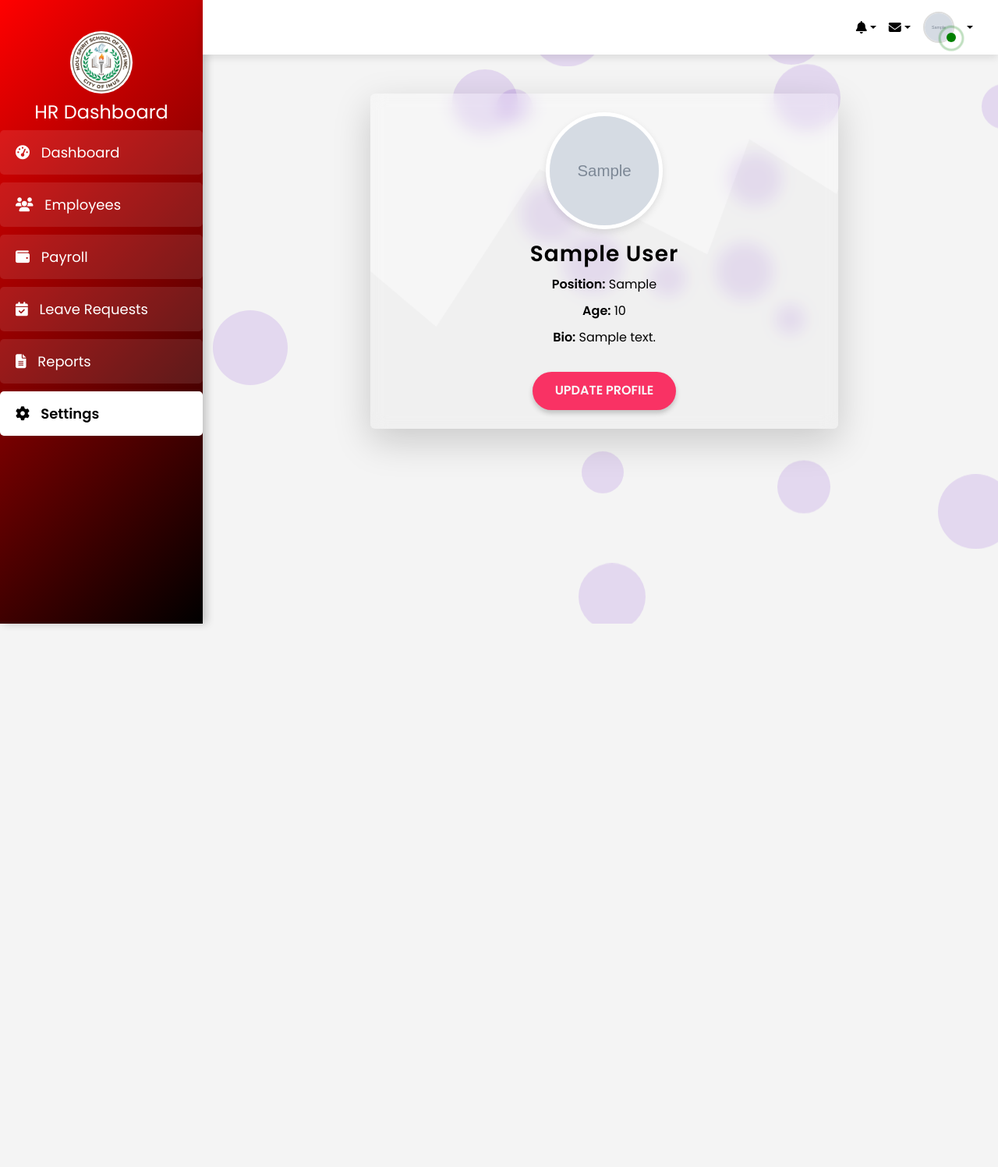
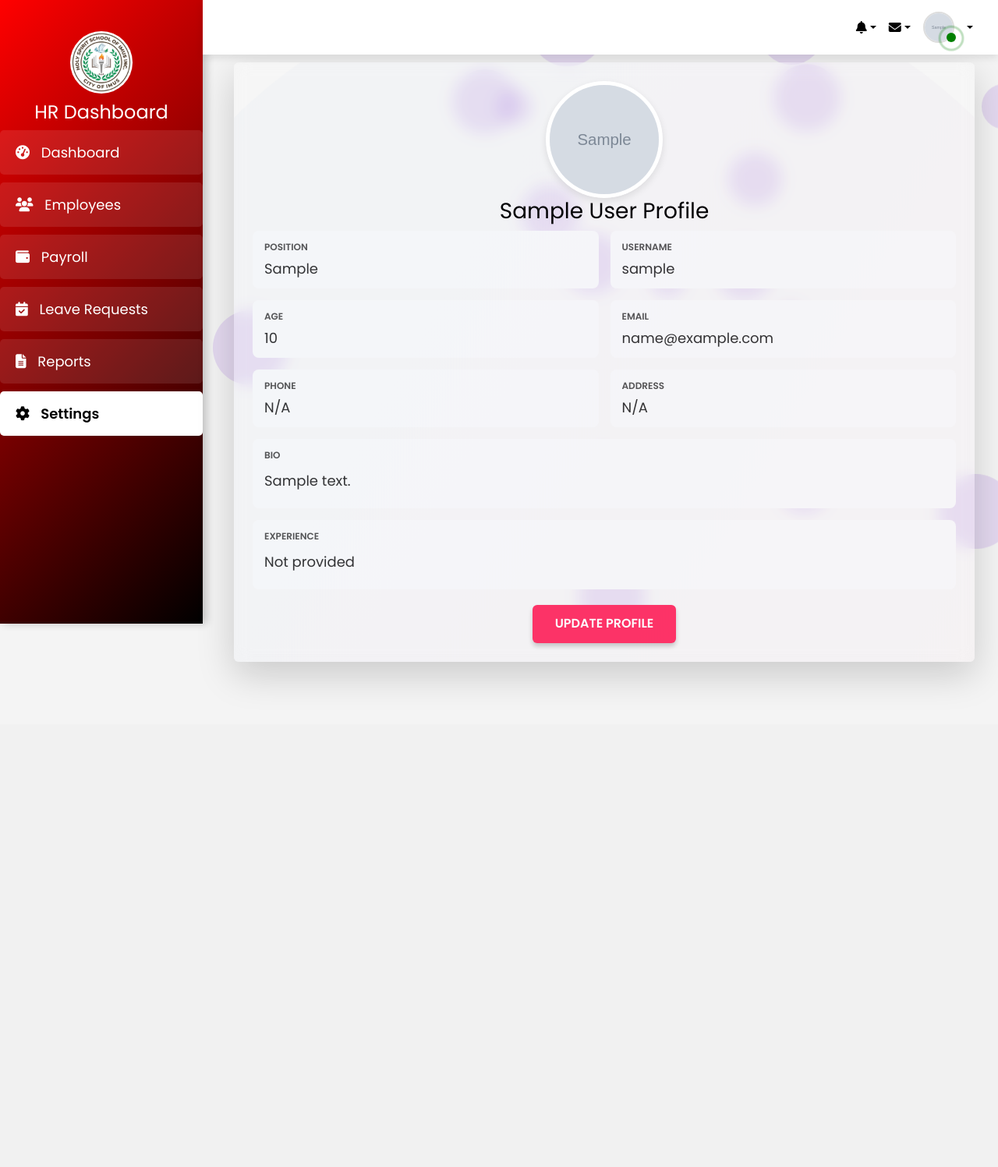
Before and after one commit to Necko0204/HSHR, a PHP site: page /view_profile.php in a window 1280 px wide. Shown: the whole page at 78% size. After the commit the page ends 874 px from the top, so only its background shows below. Run offline with PHP 8.4, Linux system fonts and the light colour scheme; the visitor is signed in with stand-in values (Sample User, id 1); tables that the repository leaves empty or names only in its code hold one stand-in row (values such as "Sample post"); grey boxes marked "Sample" are stand-in pictures.

Commit message:
staff side and view profile progress

```diff
--- a/view_profile.php
+++ b/view_profile.php
@@ -31,12 +31,12 @@ if (!isset($_SESSION['admin_id'])) {
 
         .wrapper {
             margin-left: 270px;
-            padding: 20px;
+            padding: 30px;
             max-width: calc(100% - 270px);
         }
 
         .profile-card {
-            width: 120%; /* Extend beyond its container */
+            width: 100%; /* Extend beyond its container */
             margin-left: -10%; /* Center it properly */
             background: rgba(255, 255, 255, 0.2); /* Semi-transparent white */
             backdrop-filter: blur(10px); /* Optional: Adds a blur effect for a glassy look */
@@ -49,34 +49,32 @@ if (!isset($_SESSION['admin_id'])) {
             position: relative;
             overflow: hidden;
         }
-
         .profile-card::before {
-
             content: '';
             position: absolute;
-            top: 20%;
+            top: 0;
             left: 50%;
-            width: 150%;
+            width: 180%;
             height: 150%;
-            background-color: rgba(0, 0, 0, 0.1);
-            clip-path: polygon(10% 20%, 20% 5%, 30% 25%, 50% 0, 70% 25%, 80% 5%, 90% 20%, 100% 0, 100% 100%, 0 100%, 0 0);
-            animation: hammerclawAnimation 2s infinite ease-in-out;
-            transform: translateX(-50%) rotate(-45deg);
-            pointer-events: none; /* Ensure it doesn't interfere with clicks */
+            background: linear-gradient(120deg, rgba(0, 123, 255, 0.1), rgba(255, 51, 102, 0.1));
+            clip-path: ellipse(40% 60% at 50% 50%);
+            animation: floatingWaves 6s infinite ease-in-out;
+            transform: translateX(-50%);
+            pointer-events: none;
         }
 
-        @keyframes hammerclawAnimation {
+        @keyframes floatingWaves {
             0% {
-                transform: translateX(-50%) rotate(-45deg);
-                opacity: 0.1;
+                transform: translateX(-50%) translateY(-10px);
+                opacity: 0.2;
             }
             50% {
-                transform: translateX(-50%) rotate(0deg);
+                transform: translateX(-50%) translateY(10px);
                 opacity: 0.3;
             }
             100% {
-                transform: translateX(-50%) rotate(45deg);
-                opacity: 0.1;
+                transform: translateX(-50%) translateY(-10px);
+                opacity: 0.2;
             }
         }
 
@@ -156,28 +154,23 @@ if (!isset($_SESSION['admin_id'])) {
         .hidden {
             display: none;
         }
-
         :root {
-            --primary-color: #4a90e2;  /* Blue */
-            --accent-color: #e94e77;   /* Pink */
-            --light-bg: #f7f9fc;
+            --primary-color: #007bff;  /* Professional Blue */
+            --secondary-color: #6c757d; /* Neutral Gray */
+            --light-bg: #f8f9fa;
             --card-bg: #ffffff;
-            --border-color: #e0e0e0;
+            --border-color: #ccc;
             --text-color: #333;
             --transition-speed: 0.3s;
-            --border-radius: 15px;
-            --hover-scale: 1.05;
+            --border-radius: 10px;
         }
 
         /* Profile Card Wrapper */
         #updateProfileCard {
-            display: grid;
-            grid-template-columns: 300px auto;
-            gap: 2rem;
-            max-width: 1000px;
+            max-width: 800px;
             margin: 4rem auto;
             padding: 2.5rem;
-            background: rgba(255, 255, 255, 0.2); /* Semi-transparent white */
+            background: rgba(255, 255, 255, 0.2); /* Transparent background */
             backdrop-filter: blur(10px);
             border-radius: 20px;
             box-shadow: 0 10px 40px rgba(0, 0, 0, 0.3);
@@ -185,7 +178,6 @@ if (!isset($_SESSION['admin_id'])) {
             color: black; /* Ensures text is black */
             transition: transform 0.4s ease-in-out;
         }
-
 
         /* Profile Picture Section */
         .profile-picture-container {
@@ -196,18 +188,12 @@ if (!isset($_SESSION['admin_id'])) {
         }
 
         .profile-picture {
-            width: 180px;
-            height: 180px;
+            width: 150px;
+            height: 150px;
             border-radius: 50%;
             overflow: hidden;
             position: relative;
-            border: 5px solid rgba(255, 255, 255, 0.2);
-            box-shadow: 0px 0px 20px rgba(0, 153, 255, 0.6);
-            transition: transform 0.4s ease-in-out;
-        }
-
-        .profile-picture:hover {
-            transform: scale(1.1) rotate(5deg);
+            border: 3px solid var(--border-color);
         }
 
         .profile-picture img {
@@ -219,7 +205,7 @@ if (!isset($_SESSION['admin_id'])) {
         /* Form Section */
         .form-container {
             display: grid;
-            grid-template-columns: repeat(2, 1fr);
+            grid-template-columns: 1fr 1fr;
             gap: 1.5rem;
         }
 
@@ -231,30 +217,29 @@ if (!isset($_SESSION['admin_id'])) {
         .form-label {
             font-size: 1rem;
             font-weight: bold;
-            color: #00d4ff;
+            color: #555; /* Neutral Gray */
             margin-bottom: 0.5rem;
         }
 
         .form-control {
             width: 100%;
             padding: 0.8rem;
-            border: 2px solid rgba(255, 255, 255, 0.2);
-            background: rgba(255, 255, 255, 0.1);
-            border-radius: 8px;
+            border: 1px solid var(--border-color);
+            background: #fff;
+            border-radius: 6px;
             font-size: 1rem;
-            color: #ffffff;
+            color: var(--text-color);
             transition: border 0.3s ease;
         }
 
         .form-control:focus {
-            border-color: #00d4ff;
-            box-shadow: 0 0 10px rgba(0, 212, 255, 0.5);
+            border-color: var(--primary-color);
+            box-shadow: 0 0 5px rgba(0, 123, 255, 0.5);
             outline: none;
         }
 
         /* Buttons */
         .btn-container {
-            grid-column: span 2;
             display: flex;
             justify-content: space-between;
             margin-top: 2rem;
@@ -262,52 +247,35 @@ if (!isset($_SESSION['admin_id'])) {
 
         .btn {
             padding: 0.8rem 1.8rem;
-            border-radius: 50px;
+            border-radius: 6px;
             font-size: 1rem;
             cursor: pointer;
             transition: transform 0.3s ease, background-color 0.3s ease;
             text-transform: uppercase;
             font-weight: bold;
+            border: none;
         }
 
         .btn-success {
-            background-color: #00d4ff;
+            background-color: var(--primary-color);
             color: #fff;
-            border: none;
         }
 
         .btn-success:hover {
-            background-color: #008cff;
-            transform: scale(1.1);
+            background-color: #0056b3;
         }
 
         .btn-secondary {
-            background-color: #ff4d6d;
+            background-color: var(--secondary-color);
             color: #fff;
-            border: none;
         }
 
         .btn-secondary:hover {
-            background-color: #d91e40;
-            transform: scale(1.1);
+            background-color: #545b62;
         }
 
         /* Mobile Adjustments */
         @media (max-width: 768px) {
-            #updateProfileCard {
-                grid-template-columns: 1fr;
-                text-align: center;
-                padding: 2rem;
-            }
-
-            .profile-card {
-                width: 100%;
-            }
-
-            .profile-picture-container {
-                margin-bottom: 1rem;
-            }
-
             .form-container {
                 grid-template-columns: 1fr;
             }
@@ -317,6 +285,44 @@ if (!isset($_SESSION['admin_id'])) {
                 gap: 1rem;
             }
         }
+        .profile-details-container {
+            display: grid;
+            grid-template-columns: repeat(2, 1fr);
+            gap: 15px;
+        }
+
+        .profile-detail {
+            background: #f8f9fa;
+            padding: 12px 15px;
+            border-radius: 8px;
+            font-size: 16px;
+            text-align: left;
+        }
+
+        .profile-detail strong {
+            font-size: 12px;
+            color: #555;
+            text-transform: uppercase;
+            display: block;
+            margin-bottom: 5px;
+        }
+
+        .profile-detail span,
+        .profile-detail p {
+            font-size: 18px;
+            font-weight: 500;
+            color: #333;
+        }
+
+        .full-width {
+            grid-column: span 2;
+        }
+
+        .update-profile-btn:hover {
+            background: linear-gradient(135deg, #0056b3, #003d80);
+            transform: scale(1.05);
+        }
+
     </style>
 </head>
 <body>
@@ -325,17 +331,52 @@ if (!isset($_SESSION['admin_id'])) {
 <?php include 'nav_header.php'; ?>
 
 <main class="wrapper">
-    <div class="profile-card text-center p-4 shadow-lg rounded" style="width: 100%; max-width: 600px; margin: 100px auto;">
+<div class="profile-card text-center p-4 shadow-lg rounded" id="profileCard">
+    <div class="profile-header">
         <div class="profile-image-container">
             <img src="<?php echo !empty($userData['profile_picture']) ? $userData['profile_picture'] : 'uploads/profile_pictures/default.jpg'; ?>"
                  alt="Profile Picture"
-            class="rounded-circle">
+                 class="profile-picture">
         </div>
-        <h2><?php echo htmlspecialchars($userData['name']); ?></h2>
-        <p class="mb-1"><strong>Position:</strong> <?php echo htmlspecialchars($userData['position']); ?></p>
-        <p class="mb-1"><strong>Age:</strong> <?php echo htmlspecialchars($userData['age']); ?></p>
-        <p class="mb-3"><strong>Bio:</strong> <?php echo htmlspecialchars($userData['bio']); ?></p>
-        <button class="btn btn-primary mt-3" id="editProfileBtn">Update Profile</button>
+        <h3><?php echo htmlspecialchars($userData['name']); ?> Profile</h3>
+    </div>
+
+    <div class="profile-details-container">
+        <div class="profile-detail">
+            <strong>Position</strong>
+            <span><?php echo htmlspecialchars($userData['position']); ?></span>
+        </div>
+        <div class="profile-detail">
+            <strong>Username</strong>
+            <span><?php echo htmlspecialchars($userData['username']); ?></span>
+        </div>
+        <div class="profile-detail">
+            <strong>Age</strong>
+            <span><?php echo htmlspecialchars($userData['age']); ?></span>
+        </div>
+        <div class="profile-detail">
+            <strong>Email</strong>
+            <span><?php echo htmlspecialchars($userData['email']); ?></span>
+        </div>
+        <div class="profile-detail">
+            <strong>Phone</strong>
+            <span><?php echo htmlspecialchars($userData['phone'] ?? 'N/A'); ?></span>
+        </div>
+        <div class="profile-detail">
+            <strong>Address</strong>
+            <span><?php echo htmlspecialchars($userData['address'] ?? 'N/A'); ?></span>
+        </div>
+        <div class="profile-detail full-width">
+            <strong>Bio</strong>
+            <p><?php echo htmlspecialchars($userData['bio']); ?></p>
+        </div>
+        <div class="profile-detail full-width">
+            <strong>Experience</strong>
+            <p><?php echo htmlspecialchars($userData['experience'] ?? 'Not provided'); ?></p>
+        </div>
+    </div>
+
+    <button class="btn update-profile-btn" id="editProfileBtn">Update Profile</button>
 </div>
 
         <div id="updateProfileCard" class="hidden fade-in">
@@ -352,9 +393,8 @@ if (!isset($_SESSION['admin_id'])) {
                     <label class="form-label">Profile Picture</label>
                 </div>
 
-
                 <!-- Form Fields Section -->
-        <div class="form-container">
+                <div class="form-container" style="display: grid; grid-template-columns: 1fr 1fr; gap: 1.5rem;">
                     <div class="form-group">
                         <label class="form-label">Full Name</label>
                         <input type="text" class="form-control" name="name" value="<?php echo htmlspecialchars($userData['name']); ?>" required>
@@ -384,37 +424,37 @@ if (!isset($_SESSION['admin_id'])) {
                         <label class="form-label">Bio</label>
                         <textarea class="form-control" name="bio" required><?php echo htmlspecialchars($userData['bio']); ?></textarea>
                     </div>
+                </div>
 
                 <!-- Buttons Section -->
                 <div class="btn-container">
                     <button type="submit" class="btn btn-success">Save Changes</button>
                     <button type="button" class="btn btn-secondary" id="cancelEdit">Cancel</button>
                 </div>
-        </div>
             </form>
         </div>
+
 
     </main>
 <script src="background.js"></script>
 <script>
  document.addEventListener("DOMContentLoaded", function () {
+            const profileCard = document.getElementById("profileCard");
+            const updateProfileCard = document.getElementById("updateProfileCard");
             const editProfileBtn = document.getElementById("editProfileBtn");
-    const updateProfileCard = document.getElementById("updateProfileCard");
             const cancelEdit = document.getElementById("cancelEdit");
 
-    if (editProfileBtn) {
             editProfileBtn.addEventListener("click", function () {
+                profileCard.classList.add("hidden");
                 updateProfileCard.classList.remove("hidden");
                 updateProfileCard.classList.add("show");
             });
-    }
 
-    if (cancelEdit) {
             cancelEdit.addEventListener("click", function () {
                 updateProfileCard.classList.add("hidden");
                 updateProfileCard.classList.remove("show");
+                profileCard.classList.remove("hidden");
             });
-    }
         });
 
         document.getElementById("profilePreview").addEventListener("click", function() {
```
Also changed, not shown: staff_side/index.php (added, +89 -0 lines). Lines whose indentation alone changed are shown as unchanged.
